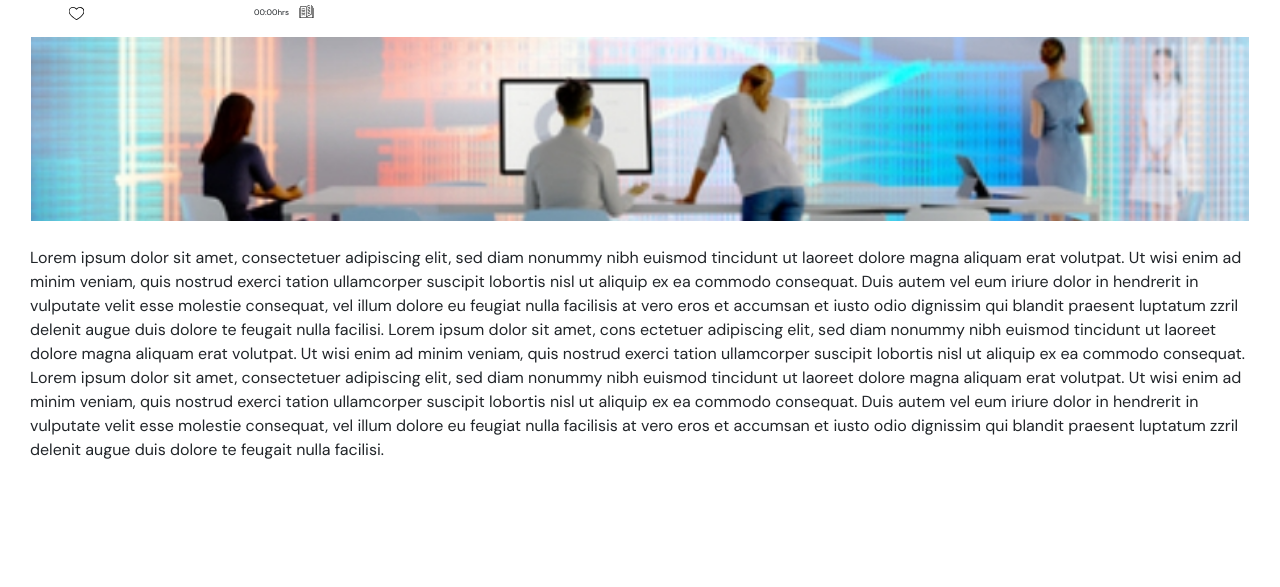
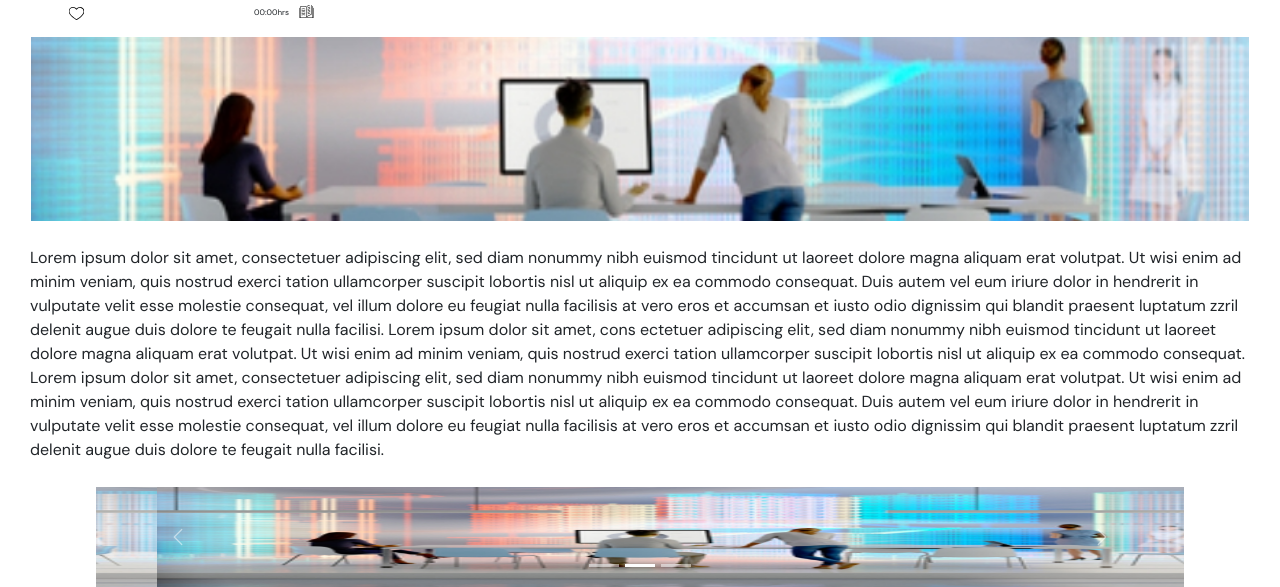
Before and after one commit to lxp-lab-tecmi/lxplab-pruebas, a React app: page /cima1-topic1 in a window 1280 px wide. Shown: the part 217-804 px from the top of the page. Built offline with nearby package versions, Linux system fonts and the light colour scheme.

Commit message:
lxplab-carouselT1

```diff
--- /dev/null
+++ b/src/Components/templates/cima1-topic1/CarrouselT1.js
@@ -0,0 +1,26 @@
+import React from 'react'
+import { Carousel } from 'react-bootstrap'
+
+import group2X2 from '../../../assets/Group2x2.jpg'
+
+const itemT1 = [{image:group2X2}, {image:group2X2}, {image:group2X2}]
+
+export const CarrouselT1 = () => {
+    return (
+        <div className='carouselT1-content'>
+            <Carousel>
+            {
+                    itemT1.map(item => (
+                        <Carousel.Item>
+                            <img
+                                className="carrouselT1"
+                                src={item.image}
+                                alt="First slide"
+                            />
+                        </Carousel.Item>
+                    ))
+                }
+            </Carousel>
+        </div>
+    )
+}
--- a/src/Components/templates/cima1-topic1/ImageTopic1.js
+++ b/src/Components/templates/cima1-topic1/ImageTopic1.js
@@ -1,5 +1,4 @@
 import React from 'react'
-import image from '../../../assets/Group2x2.jpg'
 
 export const ImageTopic1 = () => {
     return (
--- a/src/Components/templates/cima1-topic1/Topic1Screen.js
+++ b/src/Components/templates/cima1-topic1/Topic1Screen.js
@@ -4,6 +4,7 @@ import { BackButton } from './BackButton'
 import { DescriptT1 } from './DescriptT1'
 import { ImageTopic1 } from './ImageTopic1'
 import { TitleTopic1 } from './TitleTopic1'
+import { CarrouselT1 } from './CarrouselT1'
 
 export const Topic1Screen = () => {
     return (
@@ -13,6 +14,7 @@ export const Topic1Screen = () => {
             <TitleTopic1 />
             <ImageTopic1 />
             <DescriptT1 />
+            <CarrouselT1 />
         </div>
     )
 }
--- /dev/null
+++ b/src/Styles/components/templates/cima1-topic1/_carrouselT1.scss
@@ -0,0 +1,11 @@
+.carouselT1-content{
+    width: 85%;
+    margin: 0 auto;
+    margin-top: 25px;
+}
+
+.carrouselT1{
+    width: 100%;
+    height: 100px;
+
+}
--- a/src/Styles/components/templates/cima1-topic1/_imageTopic1.scss
+++ b/src/Styles/components/templates/cima1-topic1/_imageTopic1.scss
@@ -8,7 +8,4 @@
     background-position: center;
     background-size: cover;
 
-    // .topic1-image{
-    //     width: 100%;
-    // }
 }
--- a/src/Styles/components/templates/cima1-topic1/_topic1Screen.scss
+++ b/src/Styles/components/templates/cima1-topic1/_topic1Screen.scss
@@ -2,6 +2,7 @@
 @import "./titleTopic1";
 @import "./imageTopic1";
 @import "./descriptT1";
+@import "./carrouselT1";
 
 *{
     margin: 0;
```
